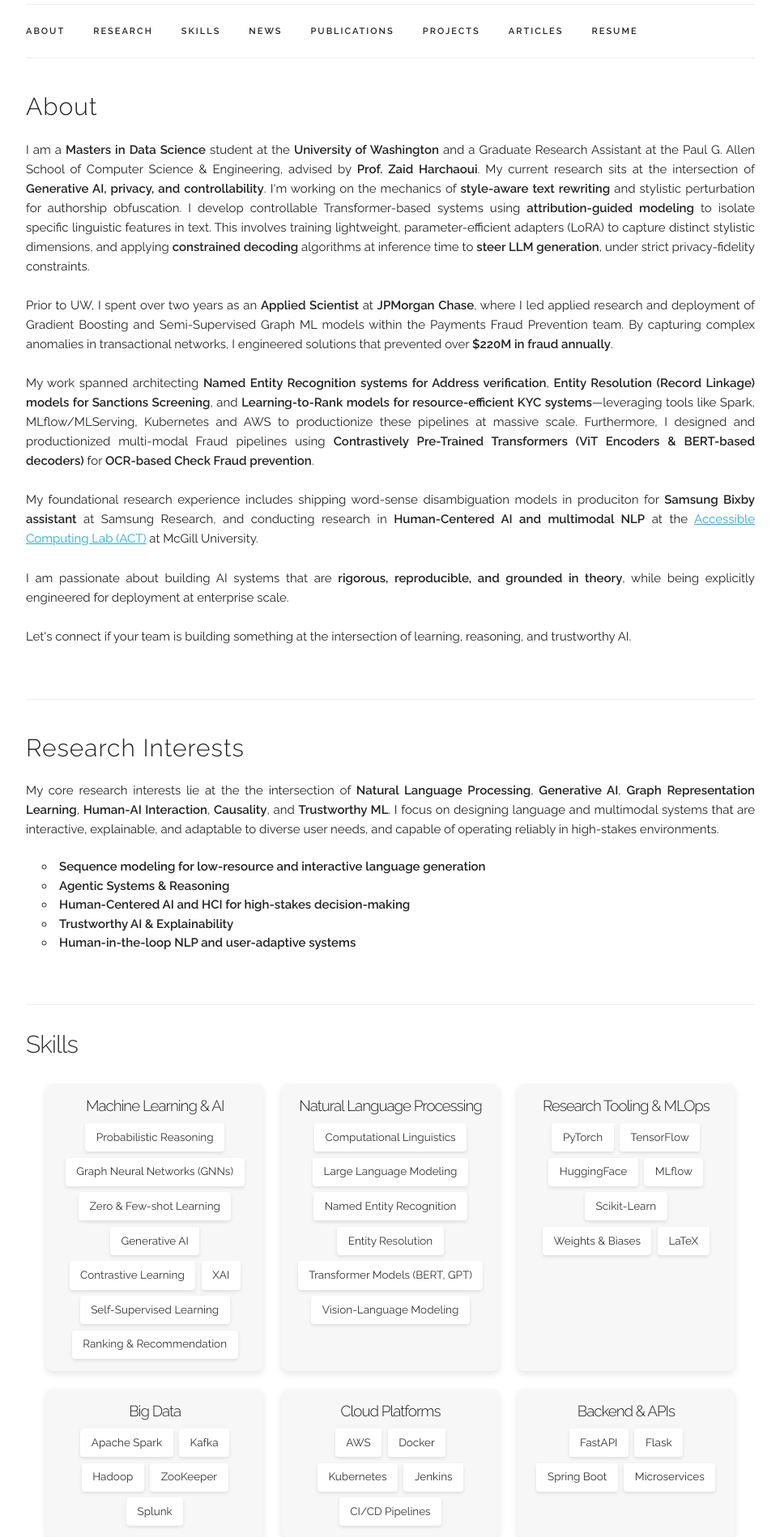
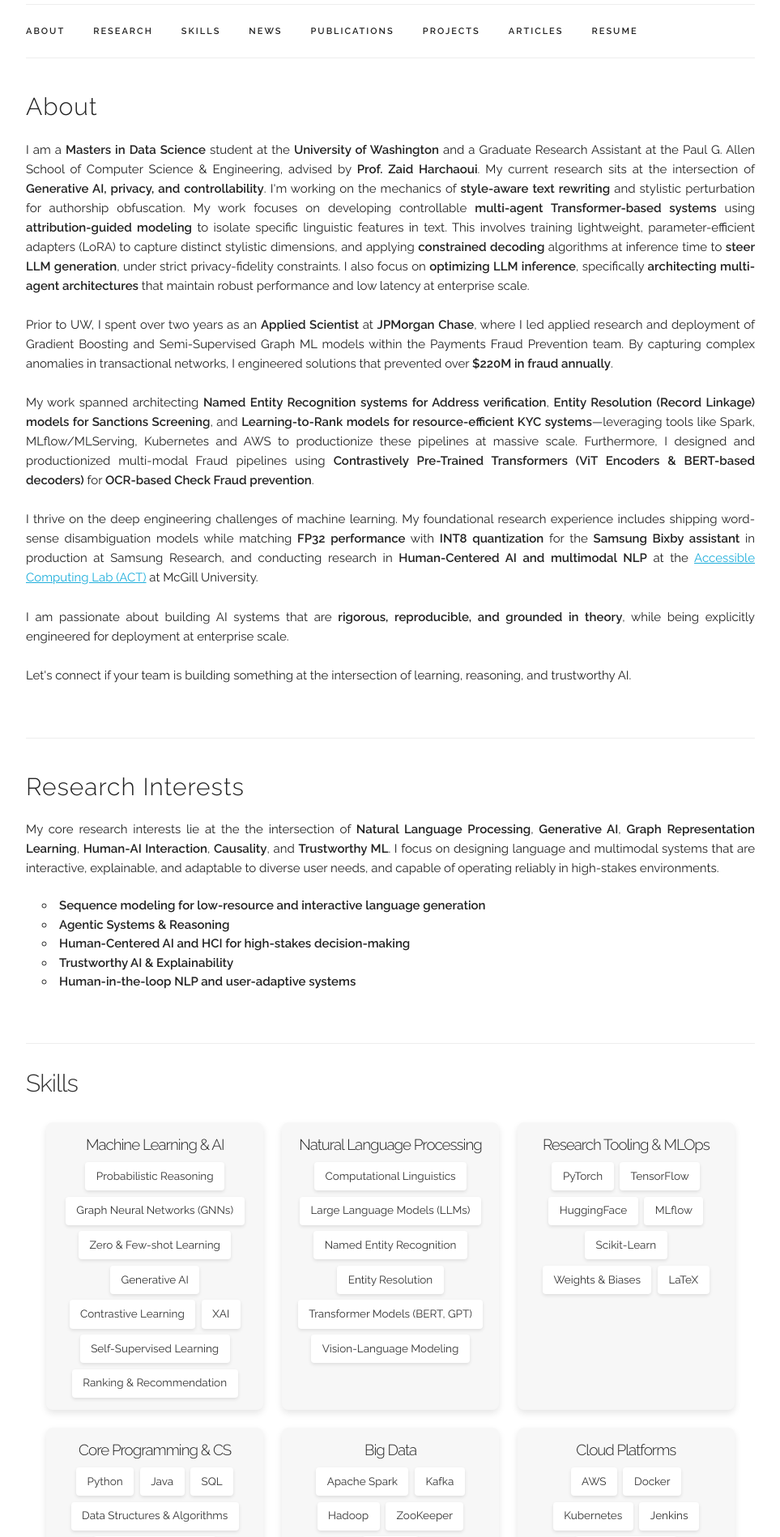
Before and after one commit to thisishardik/thisishardik.github.io, a Jekyll site: the page built from index.html, in a window 1280 px wide. Shown: the part 327-2225 px from the top of the page at 81% size, without its empty margins (158-1121 px from the left). Built offline with Jekyll 4.4.1, drawn with Linux system fonts in a browser that asks for light colours; a style sheet for code colours, icons or effects is not loaded; some of the changed text lies outside the part shown.

```diff
--- a/index.html
+++ b/index.html
@@ -7,13 +7,13 @@ title: Home
 <div class="docs-section" id="about">
   <h4>About</h4>
   <p align="justify">
-    I am a <b>Masters in Data Science</b> student at the <b>University of Washington</b> and a Graduate Research Assistant at the Paul G. Allen School of Computer Science & Engineering, advised by <b>Prof. Zaid Harchaoui</b>. My current research sits at the intersection of <b>Generative AI, privacy, and controllability</b>. I'm working on the mechanics of <b>style-aware text rewriting</b> and </b>stylistic perturbation</b> for </b>authorship obfuscation</b>. I develop controllable Transformer-based systems using <b>attribution-guided modeling</b> to isolate specific linguistic features in text. This involves training lightweight, parameter-efficient adapters (LoRA) to capture distinct stylistic dimensions, and applying <b>constrained decoding</b> algorithms at inference time to <b>steer LLM generation</b>, under strict privacy-fidelity constraints.
+    I am a <b>Masters in Data Science</b> student at the <b>University of Washington</b> and a Graduate Research Assistant at the Paul G. Allen School of Computer Science & Engineering, advised by <b>Prof. Zaid Harchaoui</b>. My current research sits at the intersection of <b>Generative AI, privacy, and controllability</b>. I'm working on the mechanics of <b>style-aware text rewriting</b> and </b>stylistic perturbation</b> for </b>authorship obfuscation</b>. My work focuses on developing controllable <b>multi-agent Transformer-based systems</b> using <b>attribution-guided modeling</b> to isolate specific linguistic features in text. This involves training lightweight, parameter-efficient adapters (LoRA) to capture distinct stylistic dimensions, and applying <b>constrained decoding</b> algorithms at inference time to <b>steer LLM generation</b>, under strict privacy-fidelity constraints. I also focus on <b>optimizing LLM inference</b>, specifically <b>architecting multi-agent architectures</b> that maintain robust performance and low latency at enterprise scale.
     <br><br>
     Prior to UW, I spent over two years as an <b>Applied Scientist</b> at <b>JPMorgan Chase</b>, where I led applied research and deployment of Gradient Boosting and Semi-Supervised Graph ML models within the Payments Fraud Prevention team. By capturing complex anomalies in transactional networks, I engineered solutions that prevented over <b>$220M in fraud annually</b>.
     <br><br>
     My work spanned architecting <b>Named Entity Recognition systems for Address verification</b>, <b>Entity Resolution (Record Linkage) models for Sanctions Screening</b>, and <b>Learning-to-Rank models for resource-efficient KYC systems</b>—leveraging tools like Spark, MLflow/MLServing, Kubernetes and AWS to productionize these pipelines at massive scale. Furthermore, I designed and productionized multi-modal Fraud pipelines using <b>Contrastively Pre-Trained Transformers (ViT Encoders & BERT-based decoders)</b> for <b>OCR-based Check Fraud prevention</b>.
     <br><br>
-    My foundational research experience includes shipping word-sense disambiguation models in produciton for <b>Samsung Bixby assistant</b> at Samsung Research, and conducting research in <b>Human-Centered AI and multimodal NLP</b> at the <a href="https://act-lab.github.io/index.html#header" target="_blank">Accessible Computing Lab (ACT)</a> at McGill University.
+    I thrive on the deep engineering challenges of machine learning. My foundational research experience includes shipping word-sense disambiguation models while matching <b>FP32 performance</b> with <b>INT8 quantization</b> for the <b>Samsung Bixby assistant</b> in production at Samsung Research, and conducting research in <b>Human-Centered AI and multimodal NLP</b> at the <a href="https://act-lab.github.io/index.html#header" target="_blank">Accessible Computing Lab (ACT)</a> at McGill University.
   </p>
     <p align="justify">
       I am passionate about building AI systems that are <b>rigorous, reproducible, and grounded in theory</b>, while being explicitly engineered for deployment at enterprise scale.
@@ -65,7 +65,7 @@ title: Home
       <h3>Natural Language Processing</h3>
       <div class="skill-tools">
         <div class="skill-box">Computational Linguistics</div>
-        <div class="skill-box">Large Language Modeling</div>
+        <div class="skill-box">Large Language Models (LLMs)</div>
         <div class="skill-box">Named Entity Recognition</div>
         <div class="skill-box">Entity Resolution</div>
         <div class="skill-box">Transformer Models (BERT, GPT)</div>
@@ -83,6 +83,17 @@ title: Home
         <div class="skill-box">Scikit-Learn</div>
         <div class="skill-box">Weights & Biases</div>
         <div class="skill-box">LaTeX</div>
+      </div>
+    </div>
+
+    <div class="skill-category">
+      <h3>Core Programming & CS</h3>
+      <div class="skill-tools">
+        <div class="skill-box">Python</div>
+        <div class="skill-box">Java</div>
+        <div class="skill-box">SQL</div>
+        <div class="skill-box">Data Structures & Algorithms</div>
+        <div class="skill-box">Distributed Systems</div>
       </div>
     </div>
 
@@ -108,7 +119,7 @@ title: Home
       </div>
     </div>
 
-    <div class="skill-category">
+    <!-- <div class="skill-category">
       <h3>Backend & APIs</h3>
       <div class="skill-tools">
         <div class="skill-box">FastAPI</div>
@@ -116,18 +127,8 @@ title: Home
         <div class="skill-box">Spring Boot</div>
         <div class="skill-box">Microservices</div>
       </div>
-    </div>
+    </div> -->
 
-    <div class="skill-category">
-      <h3>Core Programming & CS</h3>
-      <div class="skill-tools">
-        <div class="skill-box">Python</div>
-        <div class="skill-box">Java</div>
-        <div class="skill-box">SQL</div>
-        <div class="skill-box">Data Structures & Algorithms</div>
-        <div class="skill-box">Distributed Systems</div>
-      </div>
-    </div>
 
   </div>
 </section>
```
Also changed, not shown: _data/experience.yaml (+4 -4 lines), 2 other files.
